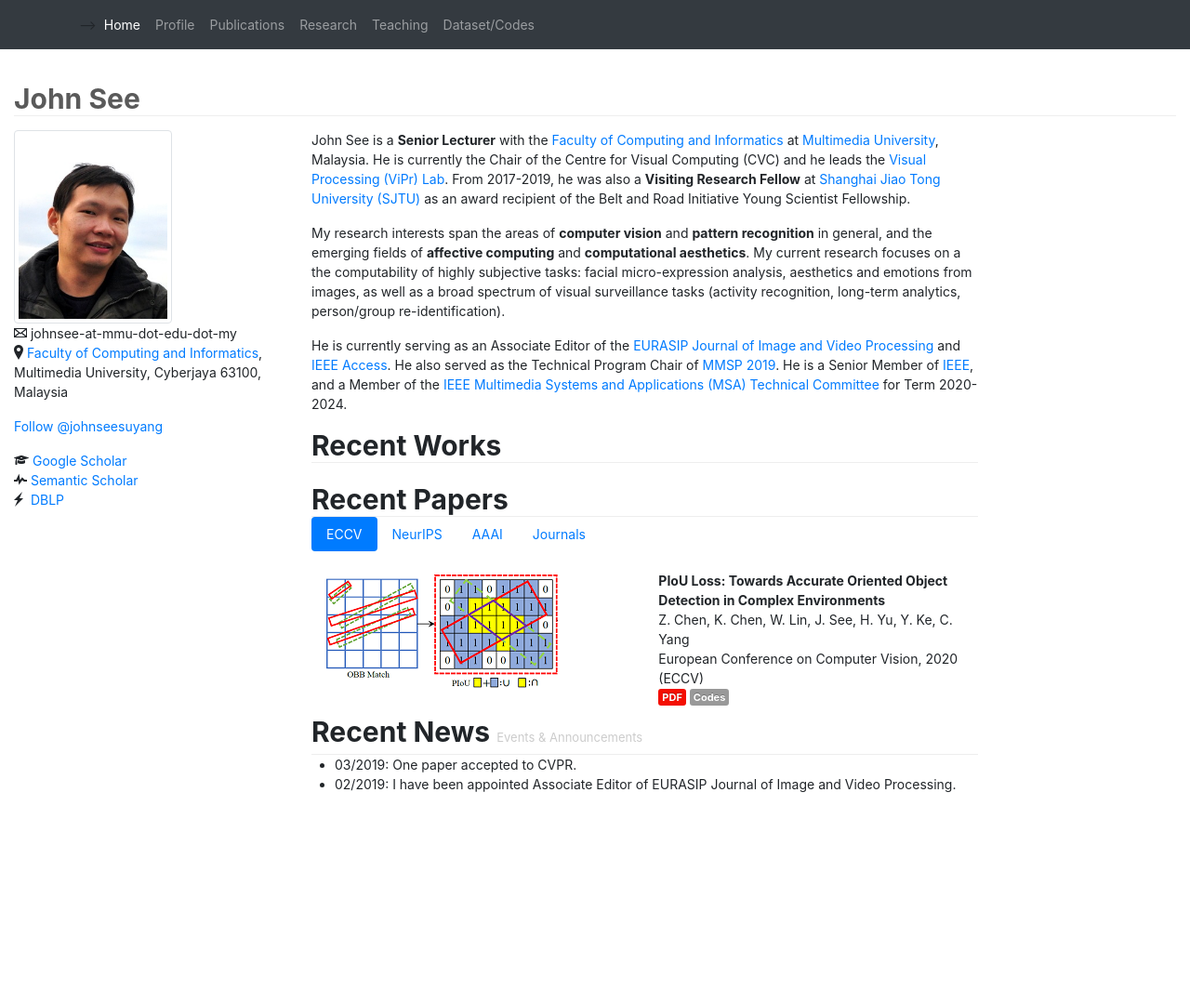
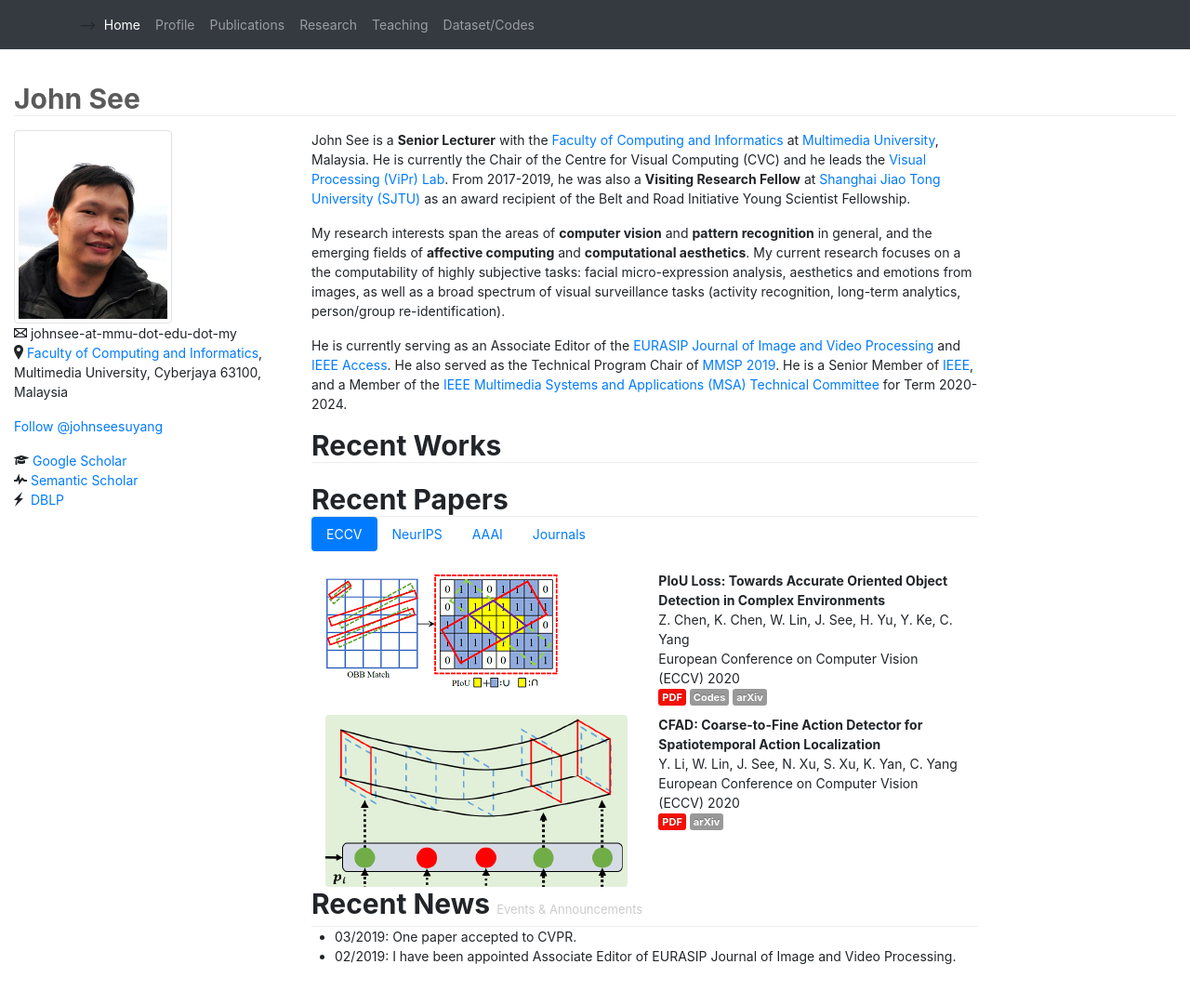
Before and after one commit to john-see/john-see.github.io, a Jekyll site: the page index.html, which Jekyll copies as it is, in a window 1280 px wide. Shown: the whole page at 93% size. Built offline with Jekyll 4.4.1, drawn with Linux system fonts in a browser that asks for light colours; comment, search, counter and statistics services are not loaded; before the commit the page ends 900 px from its top, so only the background shows below that.

Commit message:
edit content

```diff
--- a/index.html
+++ b/index.html
@@ -137,11 +137,30 @@
                             <br>
                             <span class="details">
                             Z. Chen, K. Chen, W. Lin, J. See, H. Yu, Y. Ke, C. Yang <br>
-                            European Conference on Computer Vision, 2020 (ECCV)<br>
+                            European Conference on Computer Vision (ECCV) 2020<br>
                             </span>
                             <div class="resources">
                                 <a href="./papers/piou_eccv20.pdf"><span class="label_download_pdf">PDF</span></a>
                                 <a href="https://github.com/clobotics/piou"><span class="label_download">Codes</span></a>
+                                <a href="https://arxiv.org/abs/2007.09584"><span class="label_download">arXiv</span></a>
+                            </div>
+                        </div>
+                    </div>
+                    <div class="row">
+                        <div class="col">
+                            <img src="./images/paperthumbs/cfad.png" class="rounded float-left" width="" alt="">
+                        </div>
+                        <div class="col">
+                            <span class="title"><strong>CFAD: Coarse-to-Fine Action Detector for Spatiotemporal Action Localization
+                            </strong></span>
+                            <br>
+                            <span class="details">
+                            Y. Li, W. Lin, J. See, N. Xu, S. Xu, K. Yan, C. Yang<br>
+                            European Conference on Computer Vision (ECCV) 2020<br>
+                            </span>
+                            <div class="resources">
+                                <a href="./papers/cfad_eccv20.pdf"><span class="label_download_pdf">PDF</span></a>
+                                <a href="https://arxiv.org/abs/2008.08332"><span class="label_download">arXiv</span></a>
                             </div>
                         </div>
                     </div>
@@ -153,19 +172,20 @@
                     <div class="container-fluid">
                     <div class="row">
                         <div class="col">
-                            <img src="./images/paperthumbs/piou.png" class="rounded float-left" width="" alt="">
+                            <img src="./images/paperthumbs/stm-cyclic.gif" class="rounded float-left" width="" alt="">
                         </div>
                         <div class="col">
-                            <span class="title"><strong>PIoU Loss: Towards Accurate Oriented Object Detection in Complex Environments
+                            <span class="title"><strong>Delving into the Cyclic Mechanism in Semi-supervised Video Object Segmentation
                             </strong></span>
                             <br>
                             <span class="details">
-                            Z. Chen, K. Chen, W. Lin, J. See, H. Yu, Y. Ke, C. Yang <br>
-                            European Conference on Computer Vision, 2020 (ECCV)<br>
+                            Y. Li, N. Xu, J. Peng, J. See, W. Lin <br>
+                            NeurIPS 2020<br>
                             </span>
                             <div class="resources">
-                                <a href="./papers/piou_eccv20.pdf"><span class="label_download_pdf">PDF</span></a>
-                                <a href="https://github.com/clobotics/piou"><span class="label_download">Codes</span></a>
+                                <a href="./papers/delving_neurips20.pdf"><span class="label_download_pdf">PDF</span></a>
+                                <a href="https://github.com/lyxok1/STM-Training"><span class="label_download">Codes</span></a>
+                                <a href="https://arxiv.org/abs/2010.12176"><span class="label_download">arXiv</span></a>
                             </div>
                         </div>
                     </div>
@@ -176,19 +196,19 @@
                     <div class="container-fluid">
                     <div class="row">
                         <div class="col">
-                            <img src="./images/paperthumbs/piou.png" class="rounded float-left" width="" alt="">
+                            <img src="./images/paperthumbs/s2d.png" class="rounded float-left" width="" alt="">
                         </div>
                         <div class="col">
-                            <span class="title"><strong>PIoU Loss: Towards Accurate Oriented Object Detection in Complex Environments
+                            <span class="title"><strong>Finding Action Tubes with a Sparse-to-Dense Framework
                             </strong></span>
                             <br>
                             <span class="details">
-                            Z. Chen, K. Chen, W. Lin, J. See, H. Yu, Y. Ke, C. Yang <br>
-                            European Conference on Computer Vision, 2020 (ECCV)<br>
+                            Y. Li, W. Lin, T. Wang, J. See, R. Qian, N. Xu, L. Wang, S. Xu <br>
+                            AAAI 2020<br>
                             </span>
                             <div class="resources">
-                                <a href="./papers/piou_eccv20.pdf"><span class="label_download_pdf">PDF</span></a>
-                                <a href="https://github.com/clobotics/piou"><span class="label_download">Codes</span></a>
+                                <a href="./papers/finding_aaai20.pdf"><span class="label_download_pdf">PDF</span></a>
+                                <a href="https://arxiv.org/abs/2008.13196"><span class="label_download">arXiv</span></a>
                             </div>
                         </div>
                     </div>
```
